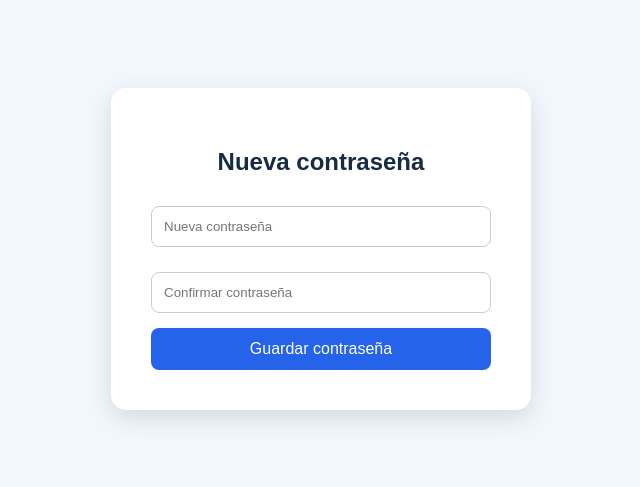
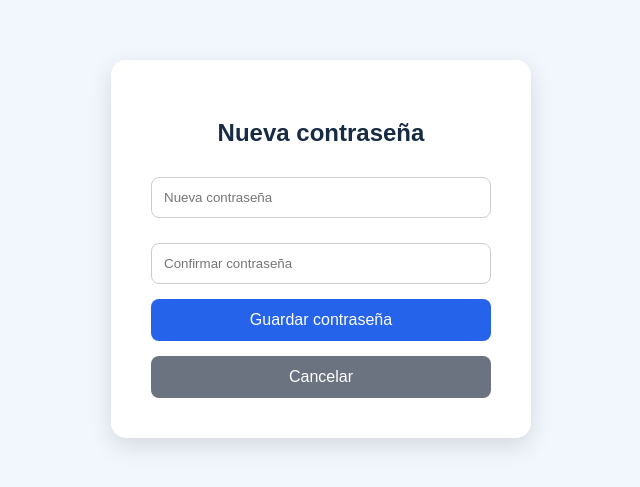
Before and after one commit to LukasQuiroga/Proyecto-TIS, a React (Vite) app in the folder frontend/: page /nueva-contrasena in a window 1280 px wide. Shown: the part 151-638 px from the top of the page, without its empty margins (319-959 px from the left). Built offline with nearby package versions, Linux system fonts and the light colour scheme.

Commit message:
"fix : agregar opcion cancelar al cambio de contraseña"

```diff
--- a/frontend/src/pages/auth/NuevaContrasena.jsx
+++ b/frontend/src/pages/auth/NuevaContrasena.jsx
@@ -21,6 +21,24 @@ function NuevaContrasena(){
     const [confirmar,setConfirmar] = useState("");
     const [mensaje,setMensaje] = useState("");
     const [error,setError] = useState("");
+
+    const cancelar = () => {
+
+    localStorage.removeItem(
+        "correoRecuperacion"
+    );
+
+    localStorage.removeItem(
+        "tokenRecuperacion"
+    );
+
+    localStorage.removeItem(
+        "codigoRecuperacion"
+    );
+
+    navigate("/login");
+    };
+
     const cambiarPassword = async(e)=>{
 
         e.preventDefault();
@@ -172,8 +190,16 @@ function NuevaContrasena(){
                         </p>
                     }
 
-                    <button>
-                        Guardar contraseña
+                   <button type="submit">
+                             Guardar contraseña
+                   </button>
+
+                   <button
+                         type="button"
+                         className="volver"
+                         onClick={cancelar}
+                    >
+                       Cancelar
                     </button>
 
                 </form>
```
